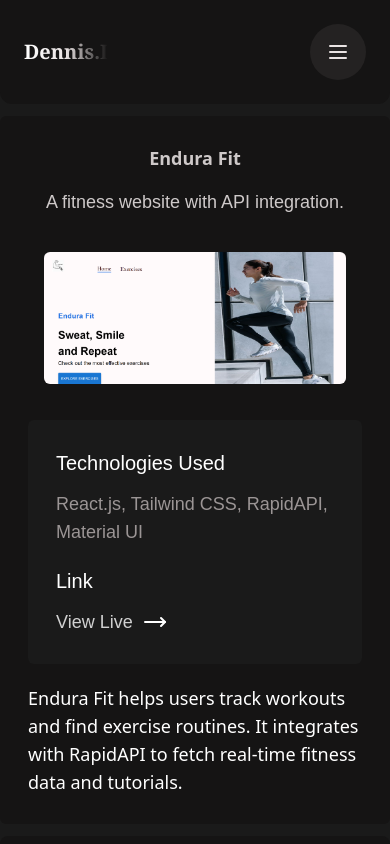
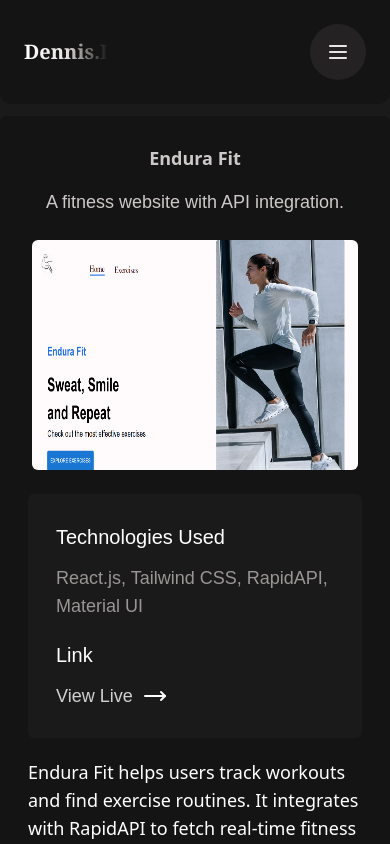
Before and after one commit to dennisikechukwu/dennisikechukwu, a Next.js app: page /projects/1 in a window 390 px wide. Shown: the top 844 px of the page. Built offline with nearby package versions, Linux system fonts and the light colour scheme.

Commit message:
updated portfolio with new changes

```diff
--- a/src/app/projects/[id]/page.tsx
+++ b/src/app/projects/[id]/page.tsx
@@ -88,13 +88,13 @@ const ProjectDetail = () => {
       <div className="mt-3 bg-[#151414] p-7 rounded-md">
         <h1 className="text-center text-lg md:text-4xl text-[#cec9c9] font-semibold font-sans">{project.name}</h1>
         <p className="text-center text-lg mt-4 text-[#cec9c9]">{project.desc}</p>
-        <div className="flex justify-center items-center mt-5 p-4 hover:border-[1.4px] rounded-md hover:border-[#737375] transition-all">
+        <div className="flex justify-center items-center mt-5 p-1 md:p-4 hover:border-[1.4px] rounded-md hover:border-[#737375] transition-all">
           <Image
             src={project.image}
             alt={project.name}
             width={300}
             height={450}
-            className="w-full rounded-md md:h-[500px]"
+            className="w-full rounded-md md:h-[500px] max-sm:h-[230px]"
           />
         </div>
         <div className="mt-5 bg-[#1A1A1A] p-7 rounded-md flex justify-between items-center flex-wrap max-sm:gap-5">
```
